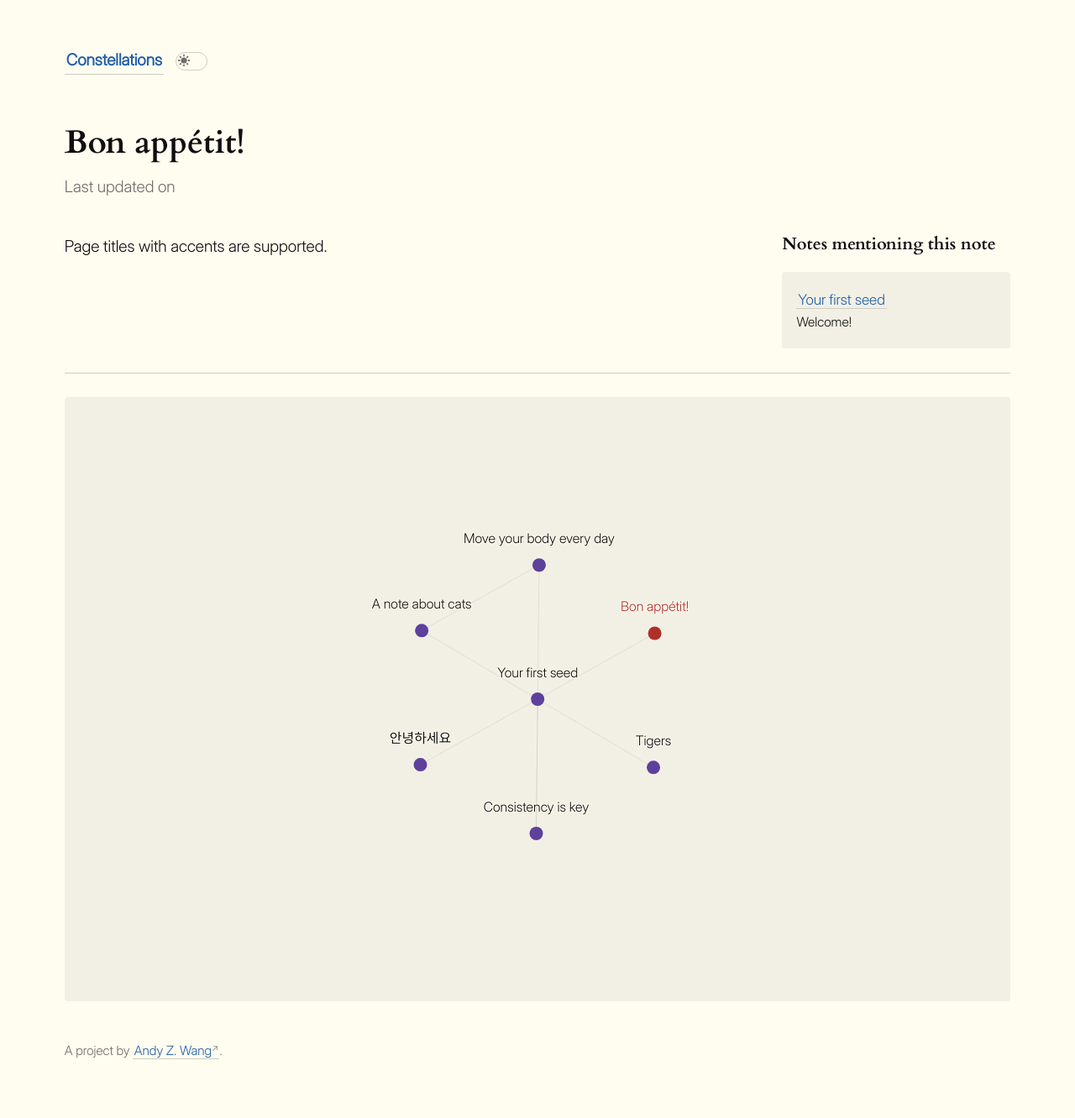
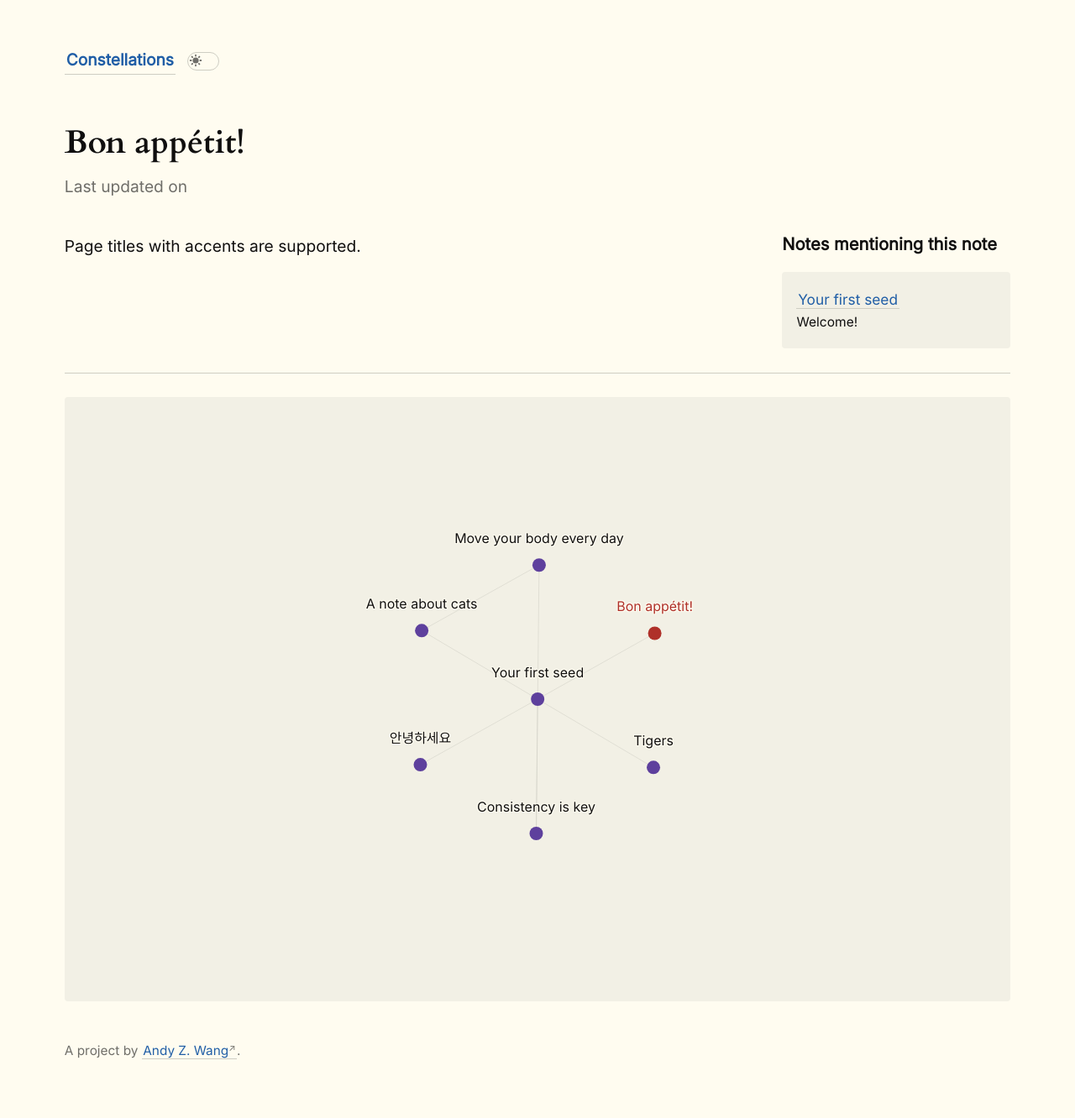
Before and after one commit to andyzwang/notes, a Jekyll site: the page built from _notes/accents.md, in a window 1280 px wide. Shown: the whole page at 84% size. Built offline with Jekyll 4.4.1, drawn with Linux system fonts in a browser that asks for light colours.

Commit message:
Limit Cardo to h1, switch body font to Inter Regular
Headings h2-h6 fall back to the body font. Swap InterDisplay-Light
for the dedicated Inter-Regular weight.

```diff
--- a/_sass/_fonts.scss
+++ b/_sass/_fonts.scss
@@ -44,5 +44,5 @@
   font-family: 'Inter';
   font-style: normal;
   font-weight: normal;
-  src: url('/assets/fonts/InterDisplay-Light.woff2') format('woff2');
+  src: local('Inter Regular'), url('/assets/fonts/Inter-Regular.woff2') format('woff2');
 }
--- a/_sass/_style.scss
+++ b/_sass/_style.scss
@@ -27,10 +27,13 @@ h3,
 h4,
 h5,
 h6 {
-  font-family: $font-heading;
   line-height: 1.3;
   margin-bottom: 0;
   padding-bottom: 0;
+}
+
+h1 {
+  font-family: $font-heading;
 }
 
 time {
```
Also changed, not shown: assets/fonts/Inter-Regular.woff2 (added), assets/fonts/InterDisplay-Light.woff2 (deleted).
